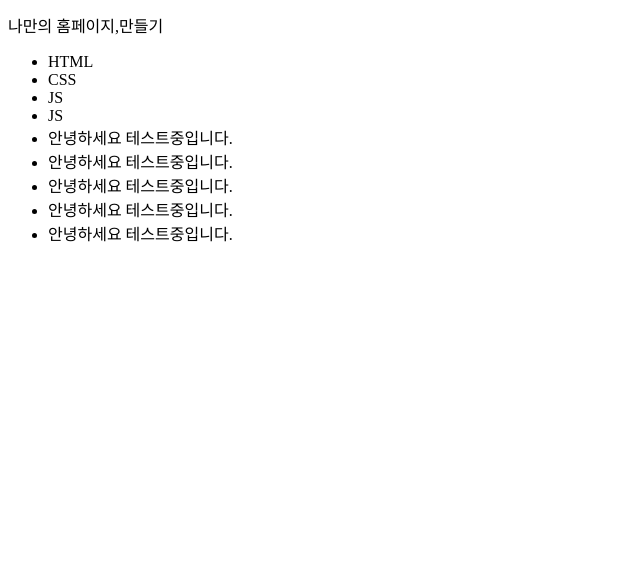
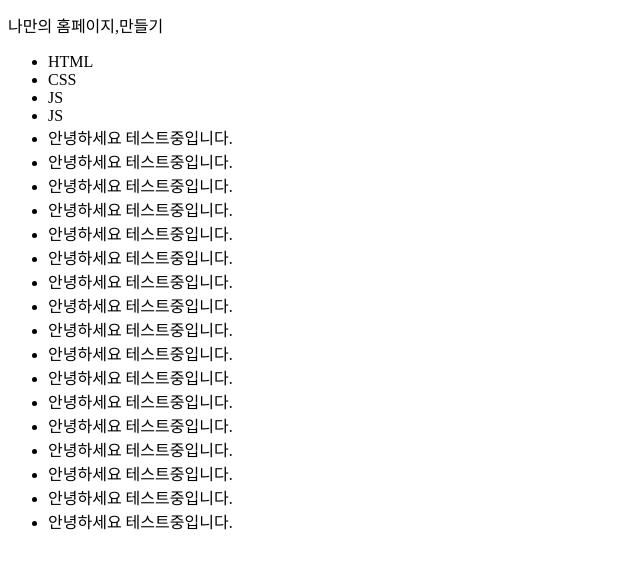
Before and after one commit to jxehxn/chat-GPT-, a plain HTML site: page test.html in a window 1280 px wide. Shown: the part 107-676 px from the top of the page, without its empty margins (0-640 px from the left). Drawn offline with Linux system fonts and the light colour scheme.

Commit message:
main 브렌치0932

```diff
--- a/test.html
+++ b/test.html
@@ -18,6 +18,18 @@
         <li class="webSub">CSS</li>
         <li class="webSub">JS</li>
         <li class="webSub">JS</li>
+        <li class="webSub">안녕하세요 테스트중입니다.</li>
+        <li class="webSub">안녕하세요 테스트중입니다.</li>
+        <li class="webSub">안녕하세요 테스트중입니다.</li>
+        <li class="webSub">안녕하세요 테스트중입니다.</li>
+        <li class="webSub">안녕하세요 테스트중입니다.</li>
+        <li class="webSub">안녕하세요 테스트중입니다.</li>
+        <li class="webSub">안녕하세요 테스트중입니다.</li>
+        <li class="webSub">안녕하세요 테스트중입니다.</li>
+        <li class="webSub">안녕하세요 테스트중입니다.</li>
+        <li class="webSub">안녕하세요 테스트중입니다.</li>
+        <li class="webSub">안녕하세요 테스트중입니다.</li>
+        <li class="webSub">안녕하세요 테스트중입니다.</li>
         <li class="webSub">안녕하세요 테스트중입니다.</li>
         <li class="webSub">안녕하세요 테스트중입니다.</li>
         <li class="webSub">안녕하세요 테스트중입니다.</li>
```
